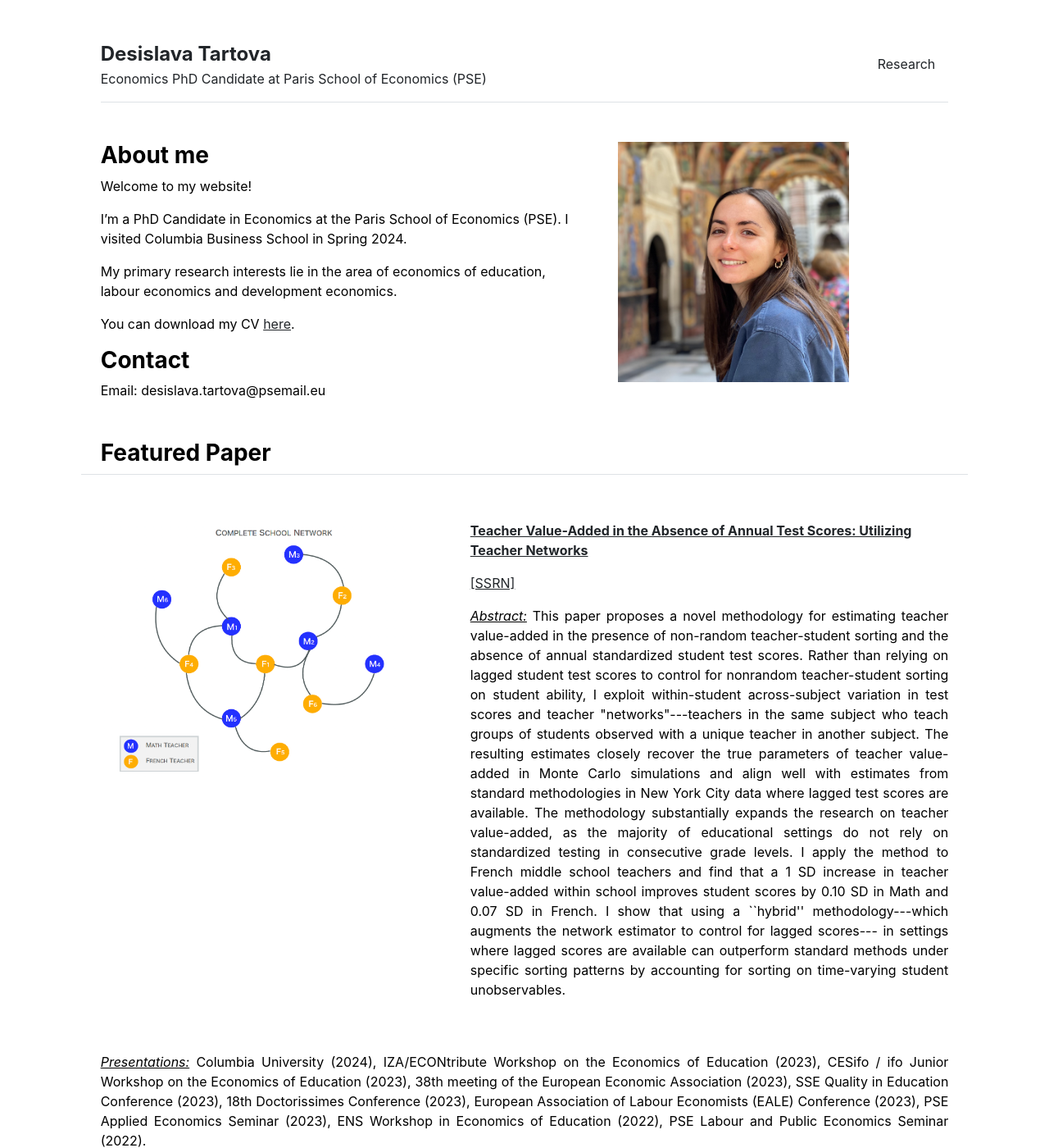
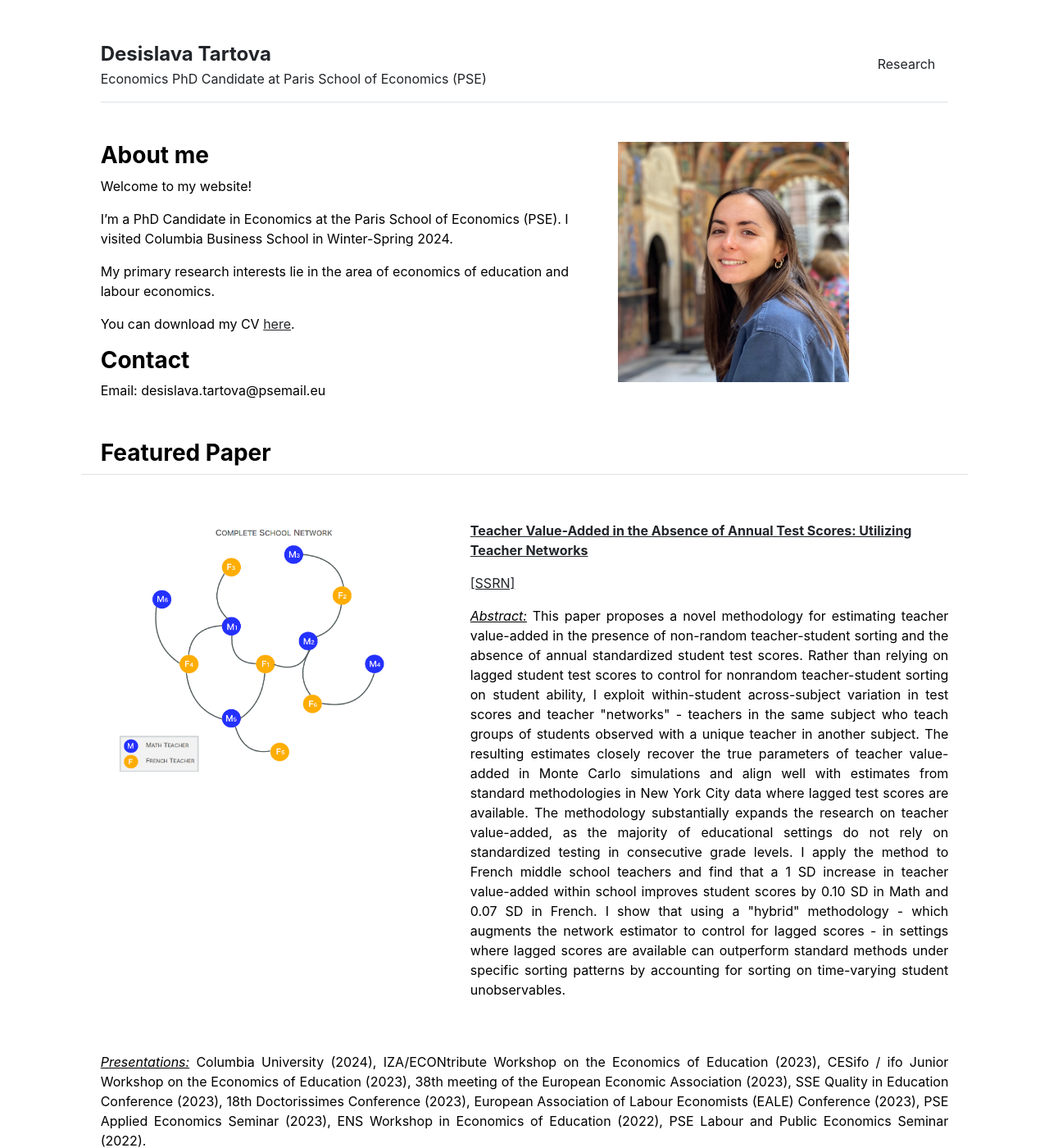
Before and after one commit to desislavatartova/desislavatartova.github.io, a Jekyll site: the page built from index.md, in a window 1280 px wide and 1400 px high. Shown: the whole window at 82% size. Built offline with Jekyll 4.4.1, drawn with Linux system fonts in a browser that asks for light colours.

Commit message:
Update home.html

```diff
--- a/_layouts/home.html
+++ b/_layouts/home.html
@@ -6,8 +6,8 @@ layout: default
   <div class="col-md-7">
     <h3 class="fw-bold">About me</h3>
     Welcome to my website!  <p></p>
-    I’m a PhD Candidate in Economics at the Paris School of Economics (PSE). I visited Columbia Business School in Spring 2024. <p></p>
-    My primary research interests lie in the area of economics of education, labour economics and development economics. <p></p>
+    I’m a PhD Candidate in Economics at the Paris School of Economics (PSE). I visited Columbia Business School in Winter-Spring 2024. <p></p>
+    My primary research interests lie in the area of economics of education and labour economics. <p></p>
     You can download my CV <a href="http://desislavatartova.github.io/pdf/CV_DTARTOVA.pdf" target="_blank">here</a>.
 	   <p></p>
     <h3 class="fw-bold">Contact</h3>
@@ -31,8 +31,11 @@ layout: default
     <p><a href="https://papers.ssrn.com/sol3/papers.cfm?abstract_id=4395082" target="_blank">[SSRN]</a> <p>
 	<p align="justify"> <u><em>Abstract:</em></u>
 This paper proposes a novel methodology for estimating teacher value-added in the presence of non-random teacher-student sorting and the absence of annual standardized student test scores. Rather than relying on lagged student test scores to control for
-nonrandom teacher-student sorting on student ability, I exploit within-student across-subject variation in test scores and teacher "networks"---teachers in the same subject who teach groups of students observed with a unique teacher in another subject.
-The resulting estimates closely recover the true parameters of teacher value-added in Monte Carlo simulations and align well with estimates from standard methodologies in New York City data where lagged test scores are available. The methodology substantially expands the research on teacher value-added, as the majority of educational settings do not rely on standardized testing in consecutive grade levels. I apply the method to French middle school teachers and find that a 1 SD increase in teacher value-added within school improves student scores by 0.10 SD in Math and 0.07 SD in French. I show that using a ``hybrid'' methodology---which augments the network estimator to control for lagged scores--- in settings where lagged scores are available can outperform standard methods under specific sorting patterns by accounting for sorting on time-varying student unobservables.
+nonrandom teacher-student sorting on student ability, I exploit within-student across-subject variation in test scores and teacher "networks" - teachers in the same subject who teach groups of students observed with a unique teacher in another subject.
+The resulting estimates closely recover the true parameters of teacher value-added in Monte Carlo simulations and align well with estimates from standard methodologies in New York City data where lagged test scores are available.
+		The methodology substantially expands the research on teacher value-added, as the majority of educational settings do not rely on standardized testing in consecutive grade levels.
+		I apply the method to French middle school teachers and find that a 1 SD increase in teacher value-added within school improves student scores by 0.10 SD in Math and 0.07 SD in French.
+		I show that using a "hybrid" methodology - which augments the network estimator to control for lagged scores - in settings where lagged scores are available can outperform standard methods under specific sorting patterns by accounting for sorting on time-varying student unobservables.
 
 	</p>
   </div>
```
